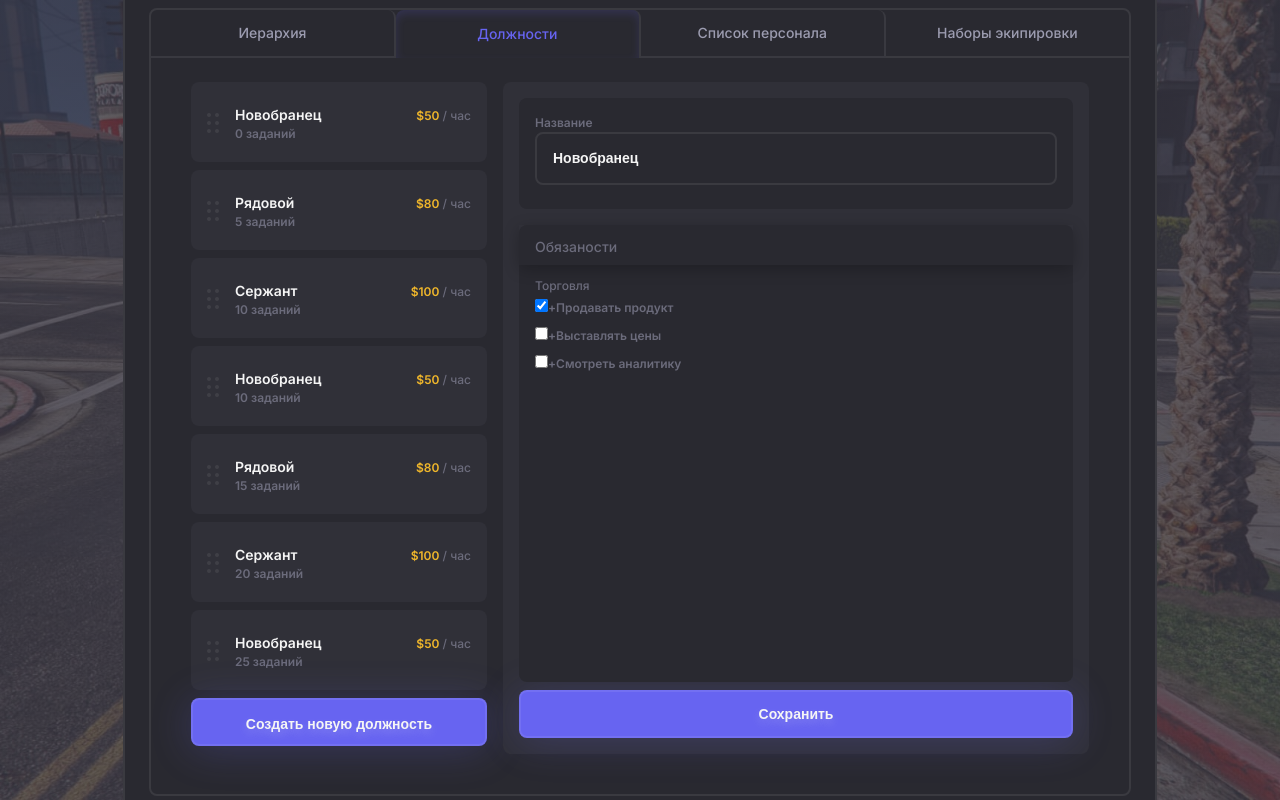
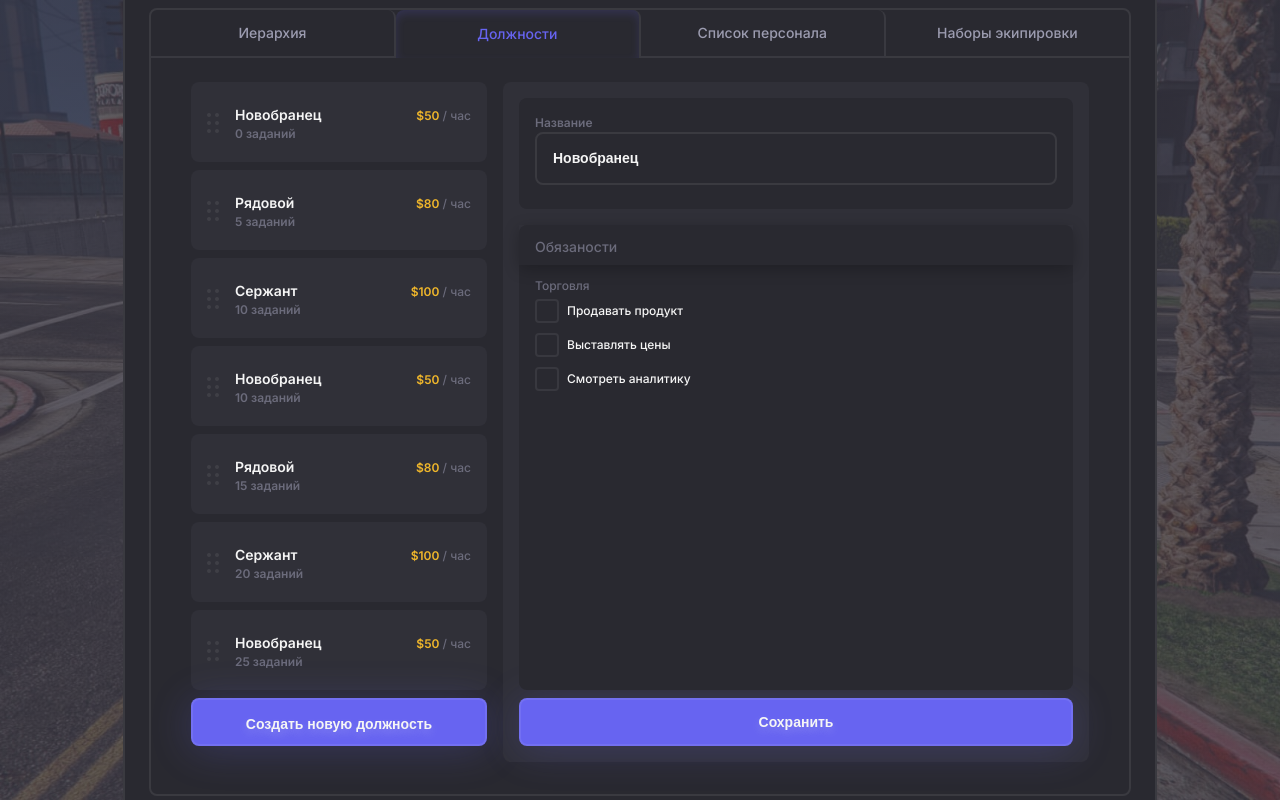
Before and after one commit to kotyamur/cogitize-next-app, a Next.js app: page / in a window 1280 px wide. Built offline with nearby package versions, Linux system fonts and the light colour scheme.

Commit message:
fix checkbox

```diff
--- a/app/globals.scss
+++ b/app/globals.scss
@@ -83,3 +83,16 @@ p {
 main {
   padding: 24px 40px 40px;
 }
+
+.visuallyHidden {
+  position: absolute;
+  white-space: nowrap;
+  width: 1px;
+  height: 1px;
+  overflow: hidden;
+  border: 0;
+  padding: 0;
+  clip: rect(0 0 0 0);
+  clip-path: inset(50%);
+  margin: -1px;
+}
--- /dev/null
+++ b/assets/icons/CheckIcon.tsx
@@ -0,0 +1,18 @@
+const CheckIcon = () => {
+  return (
+    <svg
+      xmlns="http://www.w3.org/2000/svg"
+      width="20"
+      height="20"
+      viewBox="0 0 20 20"
+      fill="none"
+    >
+      <path
+        d="M8.33333 12.9883L5.58917 10.2442L4.41084 11.4225L8.33333 15.345L16.4225 7.25584L15.2442 6.07751L8.33333 12.9883Z"
+        fill="#6764F1"
+      />
+    </svg>
+  );
+};
+
+export default CheckIcon;
--- a/components/DutiesForm/DutiesForm.module.scss
+++ b/components/DutiesForm/DutiesForm.module.scss
@@ -1,4 +1,5 @@
 .container {
+    height: 680px;
     padding: 16px;
     flex-grow: 1;
     border-radius: var(--border-radius);
@@ -41,8 +42,10 @@
     border-radius: var(--border-radius);
     background: var(--background-dark);
     & > label {
-        display: block;
+        display: flex;
+        align-items: center;
         margin-bottom: 10px;
+        font-weight: 500;
     }
 }
 
@@ -64,6 +67,31 @@
     margin-bottom: 4px;
 }
 
+.customIcon {
+    display: flex;
+    align-items: center;
+    text-align: center;
+    margin-right: 8px;
+    width: 24px;
+    height: 24px;
+    border-radius: 4px;
+    border: 2px solid var(--border-color);
+    & > svg > path {
+        fill: transparent;
+    }
+
+    .checkboxIcon:checked + & {
+        border-color: var(--accent-color);
+    }
+    .checkboxIcon:checked + & > svg > path {
+        fill:  var(--accent-color);
+    }
+}
+
+.responsibilitiItem {
+    color: var(--light-text-color);
+}
+
 .submitBtn {
     height: 48px;
     width: 100%;
--- a/components/DutiesForm/DutiesForm.tsx
+++ b/components/DutiesForm/DutiesForm.tsx
@@ -3,6 +3,7 @@ import { FC } from "react";
 import styles from "./DutiesForm.module.scss";
 
 import { useForm, SubmitHandler } from "react-hook-form";
+import CheckIcon from "@/assets/icons/CheckIcon";
 
 type Inputs = {
   name: string;
@@ -28,33 +29,43 @@ export const DutiesForm: FC = () => {
             <p>Обязаности</p>
           </div>
           <p className={styles.checkboxHeading}>Торговля</p>
-          <label htmlFor="trading">
+          <label>
             <input
               type="checkbox"
               {...register("trading")}
               value="sale-product"
-              checked
+              className={`${styles.checkboxIcon} visuallyHidden`}
             />
-            <span>+</span>
-            <span>Продавать продукт</span>
+            <span className={styles.customIcon}>
+              <CheckIcon />
+            </span>
+            <span className={styles.responsibilitiItem}>Продавать продукт</span>
           </label>
-          <label htmlFor="trading">
+          <label>
             <input
               type="checkbox"
               {...register("trading")}
               value="set-prices"
+              className={`${styles.checkboxIcon} visuallyHidden`}
             />
-            <span>+</span>
-            <span>Выставлять цены</span>
+            <span className={styles.customIcon}>
+              <CheckIcon />
+            </span>
+            <span className={styles.responsibilitiItem}>Выставлять цены</span>
           </label>
-          <label htmlFor="trading">
+          <label>
             <input
               type="checkbox"
               {...register("trading")}
               value="view-analytics"
+              className={`${styles.checkboxIcon} visuallyHidden`}
             />
-            <span>+</span>
-            <span>Смотреть аналитику</span>
+            <span className={styles.customIcon}>
+              <CheckIcon />
+            </span>
+            <span className={styles.responsibilitiItem}>
+              Смотреть аналитику
+            </span>
           </label>
         </div>
 
```
